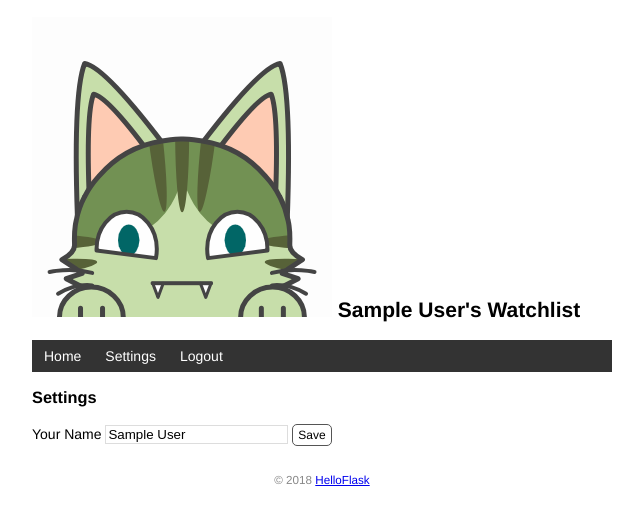
After one commit to Chishio-Kyoto/watch-films-and-television-list, a Flask app: page /settings in a window 1280 px wide. The commit adds this page. Shown: the top 525 px of the page, without its empty margins (318-961 px from the left). Run offline with Flask 3, Linux system fonts and the light colour scheme; the visitor is signed in with stand-in values (Sample User, id 1).

Commit message:
增加用户认证、单元测试

```diff
--- a/app.py
+++ b/app.py
@@ -1,6 +1,8 @@
-from flask import Flask, url_for, render_template
+from flask import Flask, url_for, render_template, redirect, flash, request
 from markupsafe import escape
 from flask_sqlalchemy import SQLAlchemy
+from werkzeug.security import generate_password_hash, check_password_hash
+from flask_login import LoginManager, UserMixin, login_user, login_required, logout_user, current_user
 import os
 import sys
 import click
@@ -13,15 +15,25 @@ else:  # 否则使用四个斜线
 
 # __name__ 为'__main__'
 app = Flask(__name__)
+app.config['SECRET_KEY'] = 'dev'
 app.config['SQLALCHEMY_DATABASE_URI'] = prefix + os.path.join(app.root_path, 'data.db')
 app.config['SQLALCHEMY_TRACK_MODIFICATIONS'] = False  # 关闭对模型修改的监控
+
 # 在扩展类实例化前加载配置
 db = SQLAlchemy(app)
 
 
-class User(db.Model):  # 表名将会是 user（自动生成，小写处理）
-    id = db.Column(db.Integer, primary_key=True)  # 主键
-    name = db.Column(db.String(20))  # 名字
+class User(db.Model, UserMixin):  # 表名将会是 user（自动生成，小写处理）
+    id = db.Column(db.Integer, primary_key=True)
+    name = db.Column(db.String(20))
+    username = db.Column(db.String(20))  # 用户名
+    password_hash = db.Column(db.String(128))  # 密码散列值
+
+    def set_password(self, password):  # 用来设置密码的方法，接受密码作为参数
+        self.password_hash = generate_password_hash(password)  # 将生成的密码保持到对应字段
+
+    def validate_password(self, password):  # 用于验证密码的方法，接受密码作为参数
+        return check_password_hash(self.password_hash, password)  # 返回布尔值
 
 
 class Movie(db.Model):  # 表名将会是 movie
@@ -70,6 +82,28 @@ def forge():
     click.echo('Done.')
 
 
+@app.cli.command()
+@click.option('--username', prompt=True, help='The username used to login.')
+@click.option('--password', prompt=True, hide_input=True, confirmation_prompt=True, help='The password used to login.')
+def admin(username, password):
+    """Create user."""
+    db.create_all()
+
+    user = User.query.first()
+    if user is not None:
+        click.echo('Updating user...')
+        user.username = username
+        user.set_password(password)  # 设置密码
+    else:
+        click.echo('Creating user...')
+        user = User(username=username, name='Admin')
+        user.set_password(password)  # 设置密码
+        db.session.add(user)
+
+    db.session.commit()  # 提交数据库会话
+    click.echo('Done.')
+
+
 # 定义虚拟数据
 # name_ = 'Grey Li'
 # movies_ = [
@@ -86,12 +120,135 @@ def forge():
 # ]
 
 
-@app.route('/')
-@app.route('/index')
+login_manager = LoginManager(app)  # 实例化扩展类
+login_manager.login_view = 'login'
+
+
+@login_manager.user_loader
+def load_user(user_id):  # 创建用户加载回调函数，接受用户 ID 作为参数
+    user = User.query.get(int(user_id))  # 用 ID 作为 User 模型的主键查询对应的用户
+    return user  # 返回用户对象
+
+
+@app.context_processor
+def inject_user():  # 函数名可以随意修改
+    user = User.query.first()
+    return dict(user=user)  # 需要返回字典，等同于 return {'user': user}
+
+
+@app.route('/', methods=['GET', 'POST'])
 def index():
-    user = User.query.first()  # 读取用户记录
+    # user = User.query.first()  # 读取用户记录
+    if request.method == 'POST':  # 判断是否是 POST 请求
+        if not current_user.is_authenticated:  # 如果当前用户未认证
+            return redirect(url_for('index'))  # 重定向到主页
+        # 获取表单数据
+        title = request.form.get('title')  # 传入表单对应输入字段的 name 值
+        year = request.form.get('year')
+        # 验证数据
+        if not title or not year or len(year) > 4 or len(title) > 60:
+            flash('Invalid input.')  # 显示错误提示
+            return redirect(url_for('index'))  # 重定向回主页
+        # 保存表单数据到数据库
+        movie = Movie(title=title, year=year)  # 创建记录
+        db.session.add(movie)  # 添加到数据库会话
+        db.session.commit()  # 提交数据库会话
+        flash('创建成功')  # 显示成功创建的提示
+        return redirect(url_for('index'))  # 重定向回主页
+
     movies = Movie.query.all()  # 读取所有电影记录
-    return render_template('index.html', user=user, movies=movies)
+    return render_template('index.html', movies=movies)
+
+
+@app.route('/settings', methods=['GET', 'POST'])
+@login_required
+def settings():
+    if request.method == 'POST':
+        name = request.form['name']
+
+        if not name or len(name) > 20:
+            flash('Invalid input.')
+            return redirect(url_for('settings'))
+
+        current_user.name = name
+        # current_user 会返回当前登录用户的数据库记录对象
+        # 等同于下面的用法
+        # user = User.query.first()
+        # user.name = name
+        db.session.commit()
+        flash('Settings updated.')
+        return redirect(url_for('index'))
+
+    return render_template('settings.html')
+
+
+@app.route('/login', methods=['GET', 'POST'])
+def login():
+    if request.method == 'POST':
+        username = request.form['username']
+        password = request.form['password']
+
+        if not username or not password:
+            flash('Invalid input.')
+            return redirect(url_for('login'))
+
+        user = User.query.first()
+        # 验证用户名和密码是否一致
+        if username == user.username and user.validate_password(password):
+            login_user(user)  # 登入用户
+            flash('Login success.')
+            return redirect(url_for('index'))  # 重定向到主页
+
+        flash('Invalid username or password.')  # 如果验证失败，显示错误消息
+        return redirect(url_for('login'))  # 重定向回登录页面
+
+    return render_template('login.html')
+
+
+@app.route('/logout')
+@login_required  # 用于视图保护，后面会详细介绍
+def logout():
+    logout_user()  # 登出用户
+    flash('Goodbye.')
+    return redirect(url_for('index'))  # 重定向回首页
+
+
+@app.route('/movie/edit/<int:movie_id>', methods=['GET', 'POST'])
+@login_required
+def edit(movie_id):
+    movie = Movie.query.get_or_404(movie_id)
+
+    if request.method == 'POST':  # 处理编辑表单的提交请求
+        title = request.form['title']
+        year = request.form['year']
+
+        if not title or not year or len(year) != 4 or len(title) > 60:
+            flash('Invalid input.')
+            return redirect(url_for('edit', movie_id=movie_id))  # 重定向回对应的编辑页面
+
+        movie.title = title  # 更新标题
+        movie.year = year  # 更新年份
+        db.session.commit()  # 提交数据库会话
+        flash('Item updated.')
+        return redirect(url_for('index'))  # 重定向回主页
+
+    return render_template('edit.html', movie=movie)  # 传入被编辑的电影记录
+
+
+@app.route('/movie/delete/<int:movie_id>', methods=['POST'])  # 限定只接受 POST 请求
+@login_required  # 登录保护
+def delete(movie_id):
+    movie = Movie.query.get_or_404(movie_id)  # 获取电影记录
+    db.session.delete(movie)  # 删除对应的记录
+    db.session.commit()  # 提交数据库会话
+    flash('Item deleted.')
+    return redirect(url_for('index'))  # 重定向回主页
+
+
+@app.errorhandler(404)  # 传入要处理的错误代码
+def page_not_found(e):  # 接受异常对象作为参数
+    # user = User.query.first()
+    return render_template('404.html'), 404  # 返回模板和状态码
 
 
 @app.route('/hello')
--- a/static/css/style.css
+++ b/static/css/style.css
@@ -41,3 +41,88 @@ footer {
     margin: 0 auto;
     height: 500px;
 }
+
+/* 导航栏 */
+nav ul {
+    list-style-type: none;
+    margin: 0;
+    padding: 0;
+    overflow: hidden;
+    background-color: #333;
+}
+
+nav li {
+    float: left;
+}
+
+nav li a {
+    display: block;
+    color: white;
+    text-align: center;
+    padding: 8px 12px;
+    text-decoration: none;
+}
+
+nav li a:hover {
+    background-color: #111;
+}
+
+.float-right {
+    float: right;
+}
+
+.imdb {
+    font-size: 12px;
+    font-weight: bold;
+    color: black;
+    text-decoration: none;
+    background: #F5C518;
+    border-radius: 5px;
+    padding: 3px 5px;
+}
+
+/* 覆盖某些浏览器对 input 元素定义的字体 */
+input[type=submit] {
+    font-family: inherit;
+}
+
+input[type=text] {
+    border: 1px solid #ddd;
+}
+
+input[name=year] {
+    width: 50px;
+}
+
+.btn {
+    font-size: 12px;
+    padding: 3px 5px;
+    text-decoration: none;
+    cursor: pointer;
+    background-color: white;
+    color: black;
+    border: 1px solid #555555;
+    border-radius: 5px;
+}
+
+.btn:hover {
+    text-decoration: none;
+    background-color: black;
+    color: white;
+    border: 1px solid black;
+}
+
+.alert {
+    position: relative;
+    padding: 7px;
+    margin: 7px 0;
+    border: 1px solid transparent;
+    color: #004085;
+    background-color: #cce5ff;
+    border-color: #b8daff;
+    border-radius: 5px;
+}
+
+.inline-form {
+    display: inline;
+}
--- /dev/null
+++ b/templates/base.html
@@ -0,0 +1,37 @@
+<!DOCTYPE html>
+<html lang="en">
+<head>
+    {% block head %}
+    <meta charset="utf-8">
+    <meta name="viewport" content="width=device-width, initial-scale=1.0">
+    <title>{{ user.name }}'s Watchlist</title>
+    <link rel="icon" href="{{ url_for('static', filename='images/favicon.ico') }}">
+    <link rel="stylesheet" href="{{ url_for('static', filename='css/style.css') }}" type="text/css">
+    {% endblock %}
+</head>
+<body>
+    <!-- 页面标题上方 -->
+    {% for message in get_flashed_messages() %}
+        <div class="alert">{{ message }}</div>
+    {% endfor %}
+    <h2>
+        <img alt="Avatar" class="avatar" src="{{ url_for('static', filename='images/avatar.png') }}">
+        {{ user.name }}'s Watchlist
+    </h2>
+    <nav>
+        <ul>
+            <li><a href="{{ url_for('index') }}">Home</a></li>
+            {% if current_user.is_authenticated %}
+                <li><a href="{{ url_for('settings') }}">Settings</a></li>
+                <li><a href="{{ url_for('logout') }}">Logout</a></li>
+            {% else %}
+                <li><a href="{{ url_for('login') }}">Login</a></li>
+            {% endif %}
+        </ul>
+    </nav>
+    {% block content %}{% endblock %}
+    <footer>
+        <small>&copy; 2018 <a href="http://helloflask.com/book/3">HelloFlask</a></small>
+    </footer>
+</body>
+</html>
--- /dev/null
+++ b/templates/settings.html
@@ -0,0 +1,9 @@
+{% extends 'base.html' %}
+
+{% block content %}
+<h3>Settings</h3>
+<form method="post">
+    Your Name <input type="text" name="name" autocomplete="off" required value="{{ current_user.name }}">
+    <input class="btn" type="submit" name="submit" value="Save">
+</form>
+{% endblock %}
```
Also changed, not shown: templates/404.html (added, +12 -0 lines), templates/edit.html (added, +10 -0 lines), templates/index.html (+35 -23 lines), templates/login.html (added, +13 -0 lines), test_watchlist.py (added, +242 -0 lines), static/images/avatar.png (added), static/images/totoro.gif (added), 1 other file.
